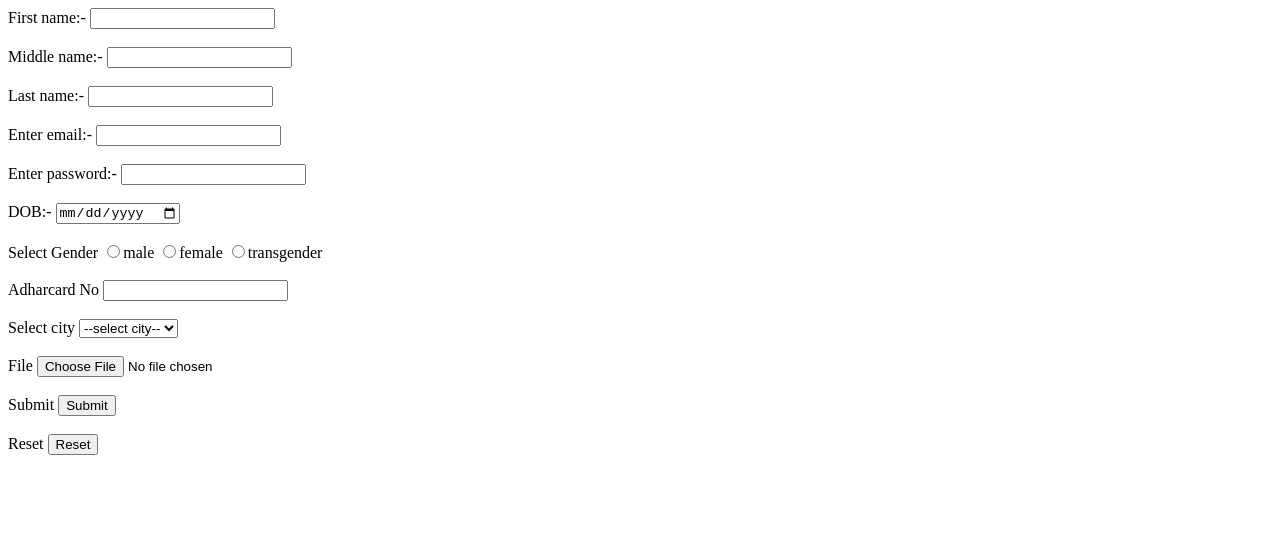
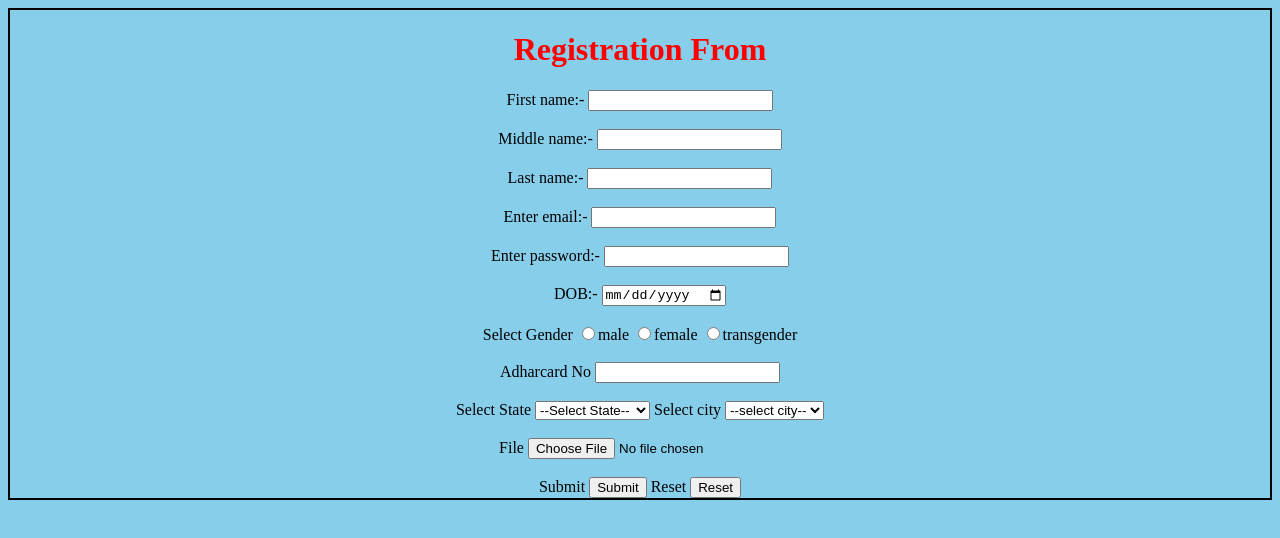
Before and after one commit to Satish9353/Satish.htmlpages, a plain HTML site: page application .html in a window 1280 px wide. Drawn offline with Linux system fonts and the light colour scheme.

Commit message:
Add files via upload

```diff
--- a/application .html
+++ b/application .html
@@ -6,8 +6,20 @@
     <meta name="viewport" content="width=device-width, initial-scale=1.0">
     <title>Application Form </title>
 </head>
+<style>
+    h1{
+        color: red;
+    }
+    body{
+        border: 2px solid black;
+        background-color: skyblue;
+
+    }
+</style>
+<center>
 <body>
     <form>
+        <h1>Registration From</h1>
     <div>
        <th><label>First name:-</label></th>
        <td><input type="text"></td>
@@ -50,7 +62,15 @@
         <td><input type="text"></td>
     </div>
     <br>
-    <div>
+    <th><label>Select State</label></th>
+        <td><select>
+            <option>--Select State--</option>
+            <option>Karnataka</option>
+            <option>Maharashtra</option>
+            <option>Andra_Pradesh</option>
+            <option>Gujarat</option>
+        </select></td>
+
         <th><label>Select city</label></th>
         <td><select>
             <option>--select city--</option>
@@ -60,8 +80,9 @@
             <option>Yadgiri</option>
             <option>Bagalkote</option>
         </select></td>
-    </div>
-    <br>
+
+       <br>
+       <br>
     <div>
         <th><label>File</label></th>
         <td><input type="file"></td>
@@ -70,12 +91,13 @@
     <div>
         <th><label>Submit</label></th>
         <td><input type="submit"></td>
-        <br>
-        <br>
+
         <th><label>Reset</label></th>
         <td><input type="reset"></td>
     </div>
     </form>
 
 </body>
+</center>
+
 </html>
```
